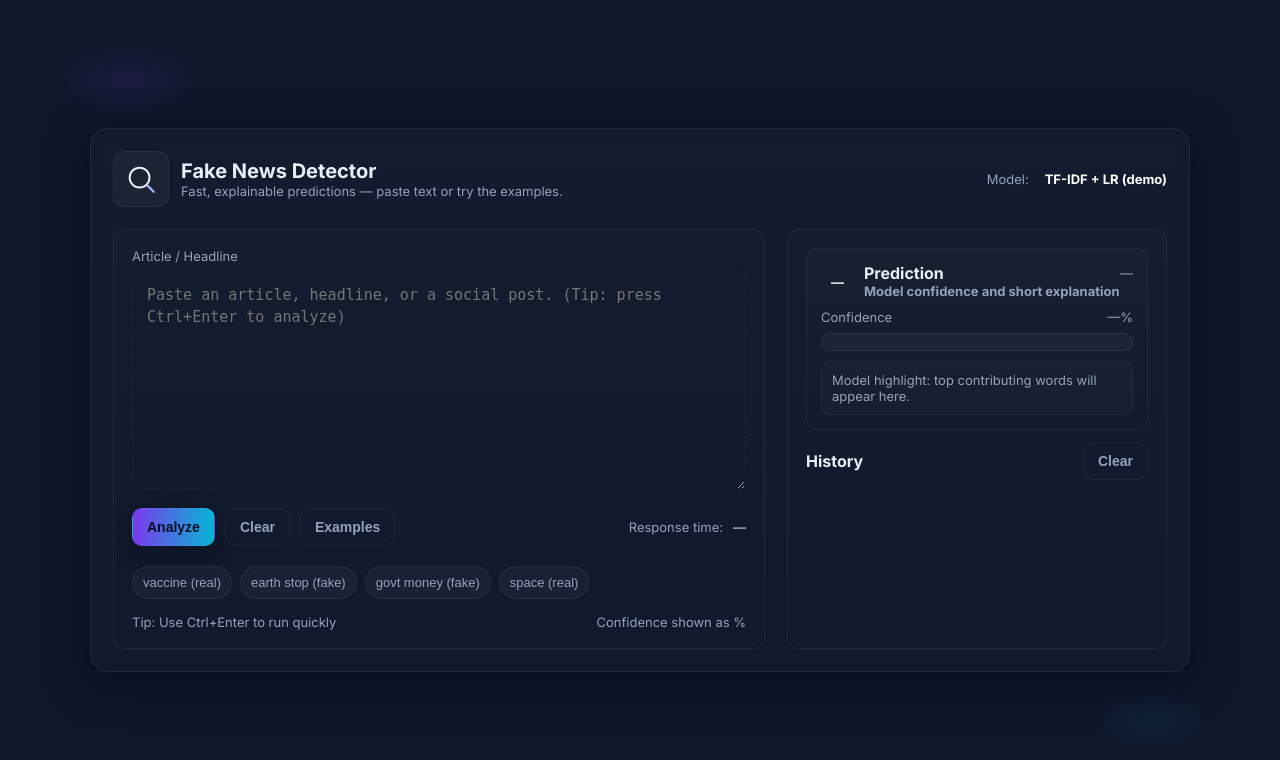
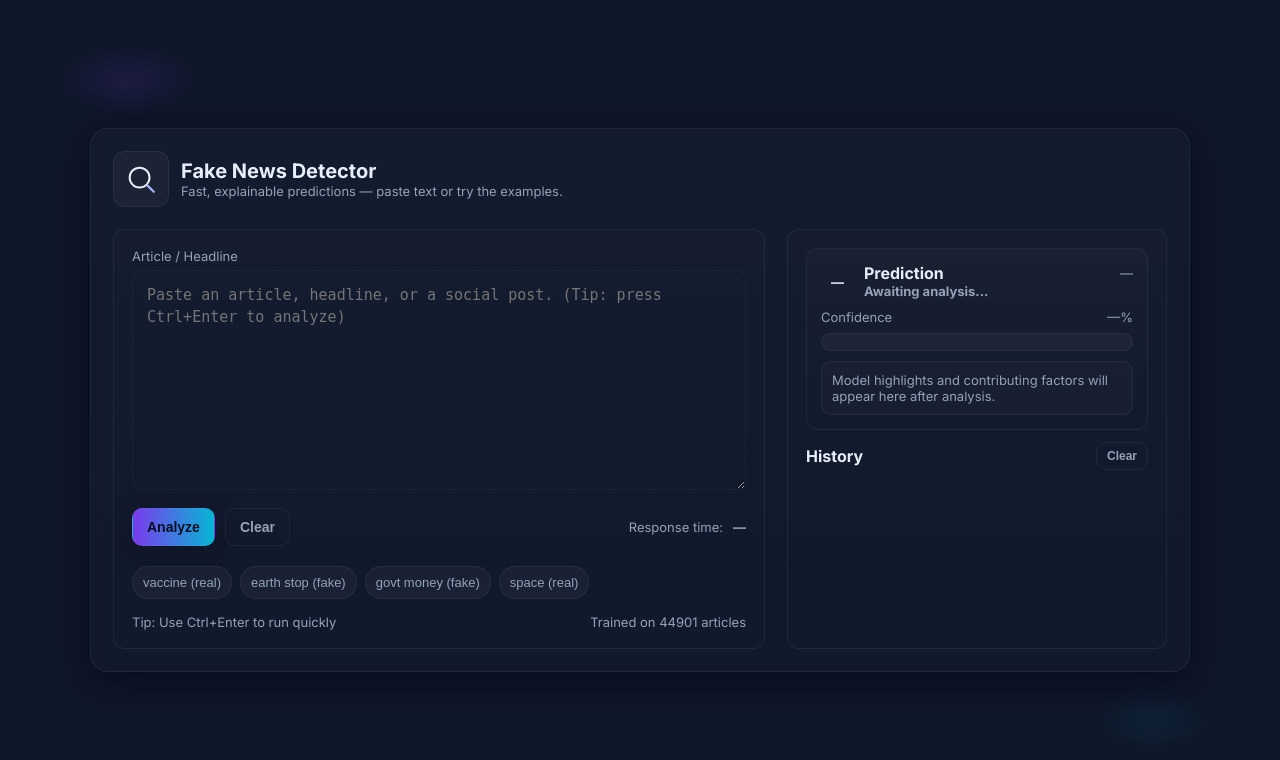
Before and after one commit to israelobi001/fake-news-detection, a Flask app: page / in a window 1280 px wide. Shown: the top 760 px of the page. Run offline with Flask 3, Linux system fonts and the light colour scheme; parts of the project's set-up code (start-up, migrations or seed data) failed here and were passed over.

Commit message:
Initial commit

```diff
--- a/app.py
+++ b/app.py
@@ -5,6 +5,7 @@ import nltk
 from nltk.corpus import stopwords
 from nltk.stem import WordNetLemmatizer
 import os
+import time
 
 # Download required NLTK data
 try:
@@ -36,7 +37,7 @@ class NewsPredictor:
             with open('models/model.pkl', 'rb') as f:
                 self.model = pickle.load(f)
 
-            print("Model loaded successfully!")
+            print("✓ Model loaded successfully!")
         except FileNotFoundError:
             print("WARNING: Model files not found. Please train the model first.")
             print("Run 'python train_model.py' to train the model.")
@@ -47,7 +48,7 @@ class NewsPredictor:
             return ""
 
         # Convert to lowercase
-        text = text.lower()
+        text = str(text).lower()
 
         # Remove URLs
         text = re.sub(r'http\S+|www\S+|https\S+', '', text, flags=re.MULTILINE)
@@ -57,9 +58,44 @@ class NewsPredictor:
 
         # Tokenize and remove stopwords
         words = text.split()
-        words = [self.lemmatizer.lemmatize(word) for word in words if word not in self.stop_words]
+        words = [self.lemmatizer.lemmatize(word) for word in words if word not in self.stop_words and len(word) > 2]
 
         return ' '.join(words)
+
+    def get_top_words(self, text, top_n=5):
+        """Get top contributing words for explanation"""
+        cleaned = self.preprocess_text(text)
+        words = cleaned.split()
+
+        # Get unique words and their frequency
+        word_freq = {}
+        for word in words:
+            if len(word) > 3:  # Only meaningful words
+                word_freq[word] = word_freq.get(word, 0) + 1
+
+        # Sort by frequency
+        sorted_words = sorted(word_freq.items(), key=lambda x: x[1], reverse=True)
+        top_words = [word for word, freq in sorted_words[:top_n]]
+
+        return top_words
+
+    def generate_explanation(self, text, is_fake, confidence, top_words):
+        """Generate human-readable explanation"""
+        if confidence < 60:
+            return "Model is uncertain - text may be ambiguous or too short for reliable classification"
+
+        if is_fake:
+            if confidence > 85:
+                explanation = f"Strong indicators of misinformation detected. Key terms: {', '.join(top_words[:3])}"
+            else:
+                explanation = f"Potential misinformation patterns identified. Analysis based on: {', '.join(top_words[:3])}"
+        else:
+            if confidence > 85:
+                explanation = f"Language appears credible and informational. Key terms: {', '.join(top_words[:3])}"
+            else:
+                explanation = f"Likely authentic but with some uncertainty. Based on: {', '.join(top_words[:3])}"
+
+        return explanation
 
     def predict(self, text):
         """Predict if news is fake or real"""
@@ -81,9 +117,9 @@ class NewsPredictor:
             # Preprocess
             cleaned = self.preprocess_text(text)
 
-            if not cleaned:
+            if not cleaned or len(cleaned.split()) < 3:
                 return {
-                    'error': 'Text is too short after preprocessing.',
+                    'error': 'Text is too short after preprocessing. Please provide more content.',
                     'prediction': None,
                     'confidence': None
                 }
@@ -93,12 +129,28 @@ class NewsPredictor:
 
             # Predict
             prediction = self.model.predict(vectorized)[0]
-            probability = self.model.predict_proba(vectorized)[0]
+            probabilities = self.model.predict_proba(vectorized)[0]
+
+            # Get probabilities
+            real_prob = probabilities[0] * 100
+            fake_prob = probabilities[1] * 100
+            confidence = max(real_prob, fake_prob)
+
+            # Get top contributing words
+            top_words = self.get_top_words(text)
+
+            # Generate explanation
+            is_fake = bool(prediction == 1)
+            explanation = self.generate_explanation(text, is_fake, confidence, top_words)
 
             return {
-                'prediction': 'Fake News' if prediction == 1 else 'Real News',
-                'confidence': float(max(probability) * 100),
-                'is_fake': bool(prediction == 1),
+                'prediction': 'Fake News' if is_fake else 'Real News',
+                'confidence': float(confidence),
+                'is_fake': is_fake,
+                'real_probability': float(real_prob),
+                'fake_probability': float(fake_prob),
+                'explanation': explanation,
+                'top_words': top_words,
                 'error': None
             }
         except Exception as e:
@@ -119,6 +171,8 @@ def home():
 @app.route('/predict', methods=['POST'])
 def predict():
     """API endpoint for prediction"""
+    start_time = time.time()
+
     try:
         data = request.get_json()
         text = data.get('text', '')
@@ -138,11 +192,19 @@ def predict():
                 'success': False
             }), 400
 
+        # Calculate processing time
+        processing_time = (time.time() - start_time) * 1000  # Convert to milliseconds
+
         return jsonify({
             'success': True,
             'prediction': result['prediction'],
             'confidence': result['confidence'],
-            'is_fake': result['is_fake']
+            'is_fake': result['is_fake'],
+            'real_probability': result['real_probability'],
+            'fake_probability': result['fake_probability'],
+            'explanation': result['explanation'],
+            'top_words': result.get('top_words', []),
+            'processing_time_ms': round(processing_time, 2)
         })
 
     except Exception as e:
@@ -160,6 +222,29 @@ def health():
         'model_loaded': model_loaded
     })
 
+@app.route('/stats')
+def stats():
+    """Get model statistics"""
+    if not predictor.model or not predictor.vectorizer:
+        return jsonify({
+            'error': 'Model not loaded',
+            'loaded': False
+        })
+
+    # Get model info
+    from sklearn.linear_model import LogisticRegression
+
+    model_type = type(predictor.model).__name__
+    vocab_size = len(predictor.vectorizer.vocabulary_)
+
+    return jsonify({
+        'loaded': True,
+        'model_type': model_type,
+        'vocabulary_size': vocab_size,
+        'features': predictor.vectorizer.max_features,
+        'ngram_range': predictor.vectorizer.ngram_range
+    })
+
 if __name__ == '__main__':
     # Create necessary directories
     os.makedirs('models', exist_ok=True)
@@ -167,13 +252,13 @@ if __name__ == '__main__':
     os.makedirs('static/css', exist_ok=True)
     os.makedirs('static/js', exist_ok=True)
 
-    print("\n" + "="*50)
+    print("\n" + "="*60)
     print("FAKE NEWS DETECTION SYSTEM")
-    print("="*50)
+    print("="*60)
     print("\nStarting Flask application...")
     print("Open your browser and go to: http://localhost:5000")
     print("\nPress CTRL+C to stop the server")
-    print("="*50 + "\n")
+    print("="*60 + "\n")
 
     # Run the app
     app.run(debug=True, host='0.0.0.0', port=5000)
--- a/templates/index.html
+++ b/templates/index.html
@@ -67,6 +67,7 @@
 
     .examples{display:flex;gap:8px;flex-wrap:wrap}
     .chip{background:var(--glass);padding:8px 10px;border-radius:999px;border:1px solid var(--glass-border);font-size:13px;color:var(--muted);cursor:pointer}
+    .chip:hover{background:rgba(124,58,237,0.1);border-color:rgba(124,58,237,0.3)}
 
     .meta{display:flex;gap:10px;align-items:center;color:var(--muted);font-size:13px}
 
@@ -116,9 +117,6 @@
           <p class="lead">Fast, explainable predictions — paste text or try the examples.</p>
         </div>
       </div>
-      <div style="margin-left:auto;display:flex;gap:8px;align-items:center">
-        <div class="meta">Model: <strong style="color:#fff;margin-left:6px">TF-IDF + LR (demo)</strong></div>
-      </div>
     </header>
 
     <section class="main" aria-label="input area">
@@ -131,7 +129,6 @@
         <div class="controls">
           <button class="btn btn-primary" id="analyzeBtn" aria-label="Analyze news">Analyze</button>
           <button class="btn btn-ghost" id="clearBtn" aria-label="Clear input">Clear</button>
-          <button class="btn btn-ghost" id="exampleToggle" aria-pressed="false" title="Insert an example">Examples</button>
         </div>
 
         <div style="text-align:right">
@@ -141,16 +138,16 @@
 
       <div style="display:flex;gap:10px;align-items:center;margin-top:6px">
         <div class="examples" id="examples">
-          <button class="chip" data-sample="WHO Approves New Malaria Vaccine...\nThe World Health Organization (WHO) has approved...">vaccine (real)</button>
-          <button class="chip" data-sample="Scientists Confirm the Earth Will Stop Spinning Next Week...\nA viral post claims the Earth will stop spinning next week...">earth stop (fake)</button>
-          <button class="chip" data-sample="Nigerian Government to Give Every Citizen...\nA viral Facebook post claims that the government will distribute...">govt money (fake)</button>
-          <button class="chip" data-sample="NASA Confirms Successful Launch of Artemis II Mission...\nNASA has successfully launched the Artemis II mission...">space (real)</button>
+          <button class="chip" data-sample="WHO announces approval of new malaria vaccine for children in Africa after successful clinical trials">vaccine (real)</button>
+          <button class="chip" data-sample="Scientists confirm the Earth will stop spinning next week causing catastrophic global disaster">earth stop (fake)</button>
+          <button class="chip" data-sample="Government to give every citizen one million dollars next month says viral Facebook post">govt money (fake)</button>
+          <button class="chip" data-sample="NASA launches new space telescope to study distant galaxies and exoplanets">space (real)</button>
         </div>
       </div>
 
       <div style="margin-top:auto;display:flex;gap:8px;align-items:center;justify-content:space-between">
         <div class="meta">Tip: Use Ctrl+Enter to run quickly</div>
-        <div class="meta">Confidence shown as %</div>
+        <div class="meta">Trained on 44901 articles</div>
       </div>
     </section>
 
@@ -163,7 +160,7 @@
               <div style="font-weight:700">Prediction</div>
               <div style="font-size:13px;color:var(--muted)" id="predictedText">—</div>
             </div>
-            <div class="conf-text" id="detailText">Model confidence and short explanation</div>
+            <div class="conf-text" id="detailText">Awaiting analysis...</div>
           </div>
         </div>
 
@@ -175,13 +172,13 @@
           <div class="bar" aria-hidden><i id="confBar"></i></div>
         </div>
 
-        <div class="explain" id="explain">Model highlight: top contributing words will appear here.</div>
+        <div class="explain" id="explain">Model highlights and contributing factors will appear here after analysis.</div>
       </div>
 
       <div style="flex:1;display:flex;flex-direction:column;gap:8px">
         <div style="display:flex;justify-content:space-between;align-items:center">
           <div style="font-weight:700">History</div>
-          <button class="btn btn-ghost" id="clearHistory">Clear</button>
+          <button class="btn btn-ghost" style="padding:6px 10px;font-size:12px" id="clearHistory">Clear</button>
         </div>
 
         <div class="history" id="history" role="list"></div>
@@ -192,7 +189,6 @@
  </main>
 
   <script>
-    // UI behaviour + lightweight client-side demo fallback
     const newsText = document.getElementById('newsText');
     const analyzeBtn = document.getElementById('analyzeBtn');
     const clearBtn = document.getElementById('clearBtn');
@@ -208,7 +204,7 @@
     const historyEl = document.getElementById('history');
     const clearHistoryBtn = document.getElementById('clearHistory');
 
-    // hook up chips
+    // Hook up example chips
     examplesWrap.addEventListener('click', e => {
       const el = e.target.closest('[data-sample]');
       if(!el) return;
@@ -216,7 +212,7 @@
       newsText.focus();
     });
 
-    // keyboard shortcut
+    // Keyboard shortcut
     newsText.addEventListener('keydown', (e) => {
       if(e.key === 'Enter' && (e.ctrlKey || e.metaKey)) {
         analyze();
@@ -229,59 +225,105 @@
 
     async function analyze() {
       const text = newsText.value.trim();
-      if(!text) { alert('Please paste or type some text to analyze'); newsText.focus(); return; }
+      if(!text) {
+        alert('Please paste or type some text to analyze');
+        newsText.focus();
+        return;
+      }
 
-      analyzeBtn.disabled = true; analyzeBtn.textContent = 'Analyzing...';
+      if(text.length < 10) {
+        alert('Please enter at least 10 characters for better accuracy');
+        newsText.focus();
+        return;
+      }
+
+      analyzeBtn.disabled = true;
+      analyzeBtn.textContent = 'Analyzing...';
       const t0 = performance.now();
 
-      // Try to call backend; if not available, run a tiny client-side heuristic for demo
       try {
         const res = await fetch('/predict', {
-          method: 'POST', headers: {'Content-Type':'application/json'}, body: JSON.stringify({text})
+          method: 'POST',
+          headers: {'Content-Type':'application/json'},
+          body: JSON.stringify({text})
         });
 
-        if(!res.ok) throw new Error('Server returned ' + res.status);
+        if(!res.ok) {
+          const errorData = await res.json();
+          throw new Error(errorData.error || 'Server returned ' + res.status);
+        }
+
         const data = await res.json();
-        if(!data || !data.success) throw new Error(data?.error || 'Invalid response');
-        showResult(data.prediction, data.is_fake, data.confidence, data.explanation || '—');
-      } catch(err) {
-        // offline fallback: tiny heuristic + randomness for demo only
-        const fallback = clientFallback(text);
-        showResult(fallback.prediction, fallback.is_fake, fallback.confidence, fallback.explanation);
-      } finally {
+
+        if(!data || !data.success) {
+          throw new Error(data?.error || 'Invalid response from server');
+        }
+
         const t1 = performance.now();
         respTime.textContent = Math.round(t1 - t0) + 'ms';
-        analyzeBtn.disabled = false; analyzeBtn.textContent = 'Analyze';
+
+        showResult(
+          data.prediction,
+          data.is_fake,
+          data.confidence,
+          data.explanation || 'Analysis complete',
+          data.real_probability,
+          data.fake_probability
+        );
+
+      } catch(err) {
+        console.error('Error:', err);
+        alert('Error: ' + err.message + '\n\nMake sure the Flask server is running!');
+        respTime.textContent = '—';
+      } finally {
+        analyzeBtn.disabled = false;
+        analyzeBtn.textContent = 'Analyze';
       }
     }
 
-    function clientFallback(text){
-      // toy heuristic: if text contains many strong emotive words and exclamation marks => likely fake
-      const fakeSignals = ['shocking','confirmed','cure','never','will stop','miracle','urgent','scam','giveaway','won','secret'];
-      let score = 0;
-      const txt = text.toLowerCase();
-      fakeSignals.forEach(w => { if(txt.includes(w)) score += 1; });
-      score += (txt.match(/!/g)||[]).length * 0.6;
+    function showResult(prediction, is_fake, confidence, explanation, real_prob, fake_prob){
+      const conf = Number(confidence);
 
-      const confidence = Math.min(95, 30 + score * 20 + Math.random()*30);
-      const is_fake = confidence > 55;
-      return { prediction: is_fake? 'FAKE':'REAL', is_fake, confidence: confidence.toFixed(1), explanation: is_fake? 'Detected emotional language, strong claims':'Language appears informational and neutral' };
-    }
-
-    function showResult(prediction, is_fake, confidence, explanation){
-      const conf = Number(confidence);
+      // Update badge
       badge.className = 'badge ' + (is_fake? 'fake':'real');
       badge.textContent = is_fake? 'FAKE':'REAL';
+
+      // Update prediction text
       predictedText.textContent = prediction;
-      detailText.textContent = is_fake? 'Flagged as likely misinformation':'Likely authentic';
+
+      // Update detail text
+      if(is_fake) {
+        detailText.textContent = conf > 80 ? 'High confidence - likely misinformation' : 'Flagged as potential misinformation';
+      } else {
+        detailText.textContent = conf > 80 ? 'High confidence - likely authentic' : 'Appears authentic with some uncertainty';
+      }
+
+      // Update confidence
       confPct.textContent = Math.round(conf) + '%';
       confBar.style.width = Math.max(2, Math.min(100, Math.round(conf))) + '%';
+
+      // Update explanation
       explain.textContent = explanation;
 
-      // push to history
-      const item = document.createElement('div'); item.className='item';
-      item.innerHTML = `<div style="flex:1;min-width:0"><strong style="display:block">${prediction}</strong><div class="meta">${explanation}</div></div><div style="min-width:80px;text-align:right" class="meta">${Math.round(conf)}%</div>`;
+      // Push to history
+      const item = document.createElement('div');
+      item.className='item';
+      const shortText = newsText.value.substring(0, 50) + (newsText.value.length > 50 ? '...' : '');
+      item.innerHTML = `
+        <div style="flex:1;min-width:0">
+          <strong style="display:block;color:${is_fake ? '#fb7185' : '#34d399'}">${prediction}</strong>
+          <div class="meta" style="overflow:hidden;text-overflow:ellipsis;white-space:nowrap">${shortText}</div>
+        </div>
+        <div style="min-width:80px;text-align:right" class="meta">
+          ${Math.round(conf)}%
+        </div>
+      `;
       historyEl.prepend(item);
+
+      // Limit history to 10 items
+      while(historyEl.children.length > 10) {
+        historyEl.removeChild(historyEl.lastChild);
+      }
     }
 
   </script>
```
Also changed, not shown: 2 other files.
